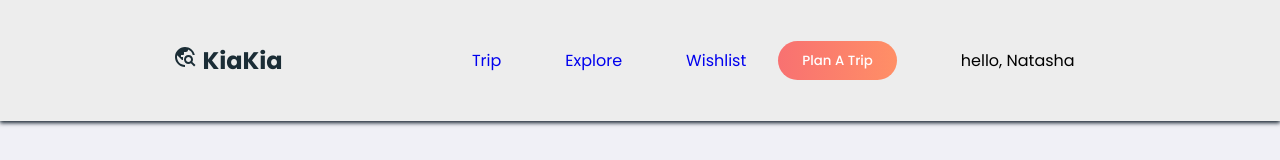
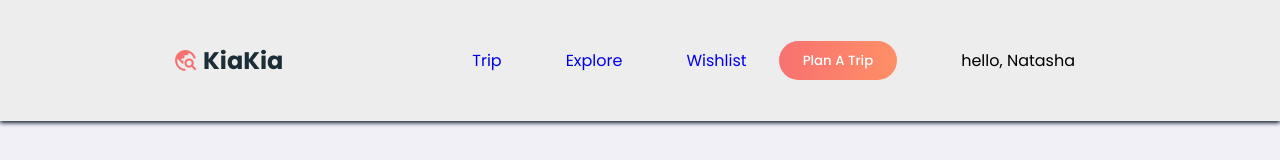
Before and after one commit to Natalienovaela/IS3106-KiaKia, a React (Create React App) app in the folder scrm/: page /Wishlist in a window 1280 px wide. Shown: the top 160 px of the page. Built offline with nearby package versions, Linux system fonts and the light colour scheme; a web font is replaced by a local one.

Commit message:
minor navbar change

```diff
--- a/scrm/src/Components/Navbar/Navbar.jsx
+++ b/scrm/src/Components/Navbar/Navbar.jsx
@@ -24,7 +24,7 @@ const Navbar = () => {
 
             <div className="logoDiv">
                 <a href="#" className="logo flex">
-                    <h1> <MdOutlineTravelExplore className="iicon"/> KiaKia</h1>
+                    <h1> <MdOutlineTravelExplore className="icon"/> KiaKia</h1>
                 </a>
             </div>
 
```
